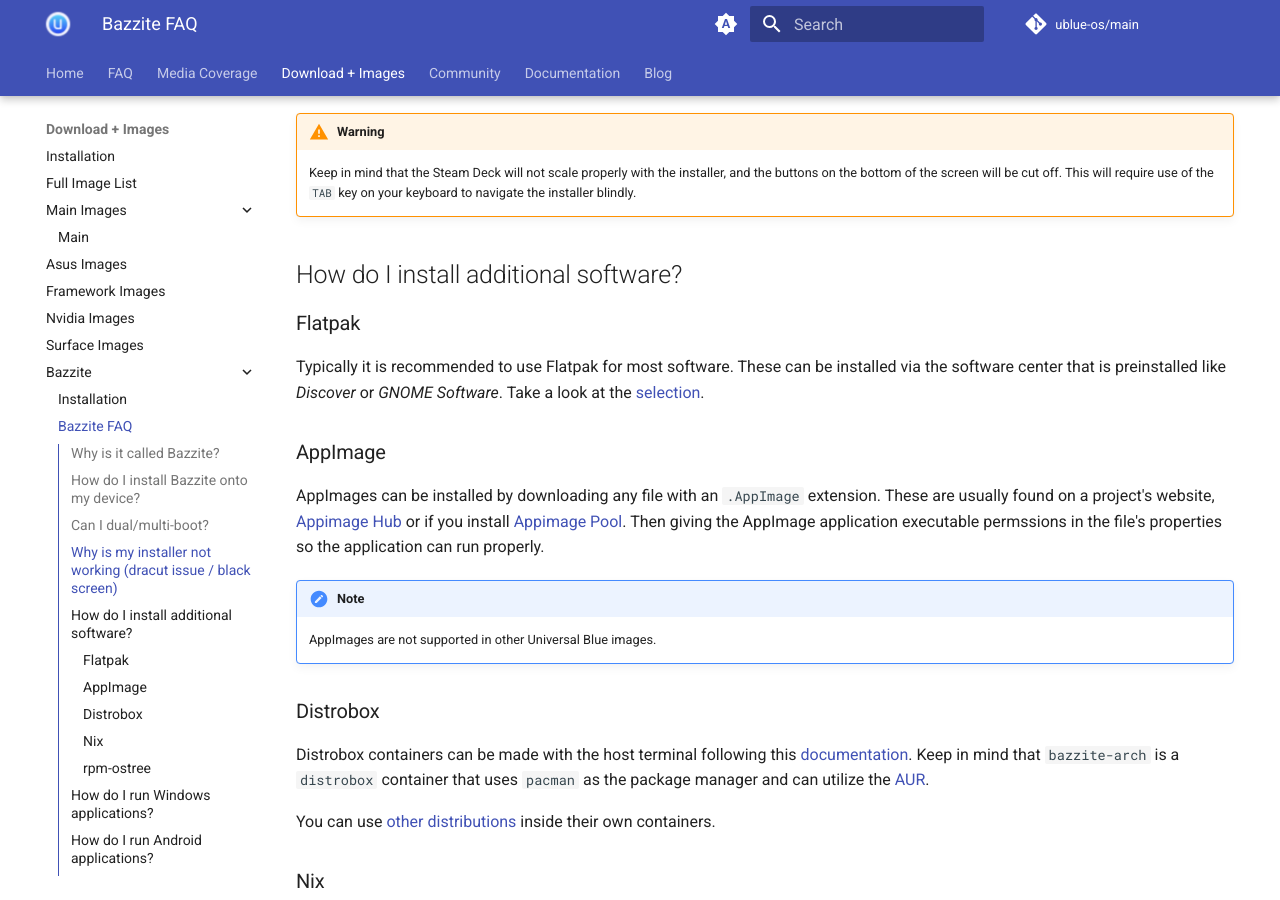
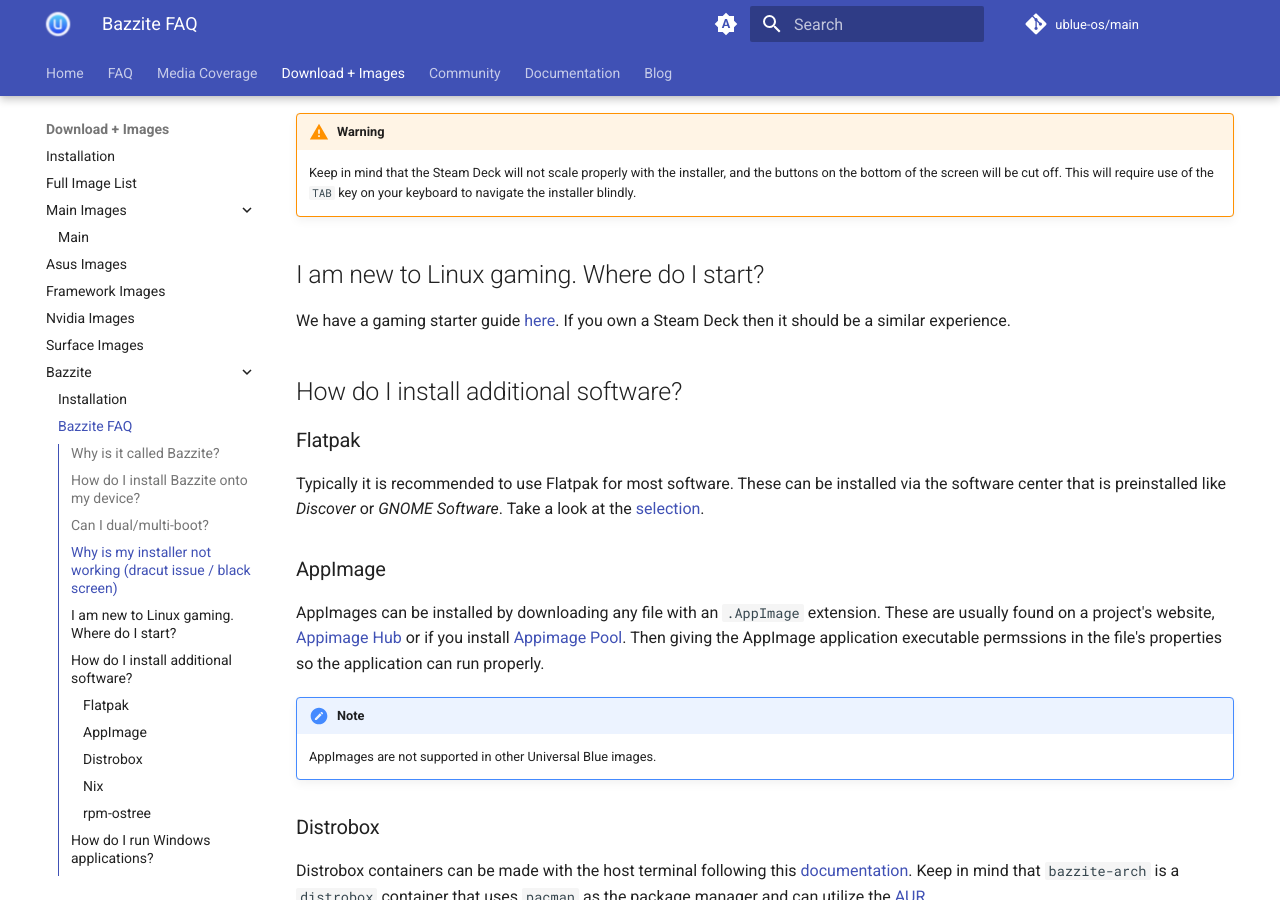
Before and after one commit to ublue-os/website, an MkDocs documentation site: the page built from docs/images/bazzite/FAQ.md, in a window 1280 px wide and 900 px high, scrolled down 754 px. Built offline with MkDocs 1.6.1 and Material for MkDocs 9.7.7, drawn with Linux system fonts in a browser that asks for light colours; comment, search, counter and statistics services are not loaded; some of the changed text lies outside the part shown.

Commit message:
feat: Add Contributing Documentation Link to FAQ (#539)
Also re-arranged the Linux gaming guide.

Co-authored-by: Jorge O. Castro <jorge.castro@gmail.com>

```diff
--- a/docs/images/bazzite/FAQ.md
+++ b/docs/images/bazzite/FAQ.md
@@ -17,6 +17,10 @@ This is currently a known [issue](https://github.com/ublue-os/bazzite/issues/109
 !!! warning
 
     Keep in mind that the Steam Deck will not scale properly with the installer, and the buttons on the bottom of the screen will be cut off.  This will require use of the `TAB` key on your keyboard to navigate the installer blindly.
+
+## I am new to Linux gaming.  Where do I start?
+
+We have a gaming starter guide [here](/images/bazzite/gaming_guide).  If you own a Steam Deck then it should be a similar experience.
 
 ## How do I install additional software?
 
@@ -152,3 +152,7 @@ In order to troubleshoot the issue properly, you should add a log or terminal ou
 **Example 1:** For a game running on Steam through Proton, go to the game's properties and type `PROTON_LOG=1 %command%` in the launch options section.  Play the game and the log should appear by the appid in your `Home` directory, and make sure to attach that to the issue you have opened.
 
 **Example 2**: For a Flatpak application that has issues, get the Flatpak package name of all installed applications by entering `flatpak list` (you may need to readjust the terminal window to get the package name to fit beforehand.)  After you got the name, enter `flatpak run <flatpak.package.name>` and a console output will appear.  Copy and paste into a text file, save it, and attach it.
+
+## I would like to contribute to Bazzite, where do I start?
+
+We have documentation on that [here](/images/bazzite/CONTRIBUTING).  This documentation also links to our roadmap.
```
Also changed, not shown: other parts of docs/images/bazzite/FAQ.md (+0 -4 lines).
